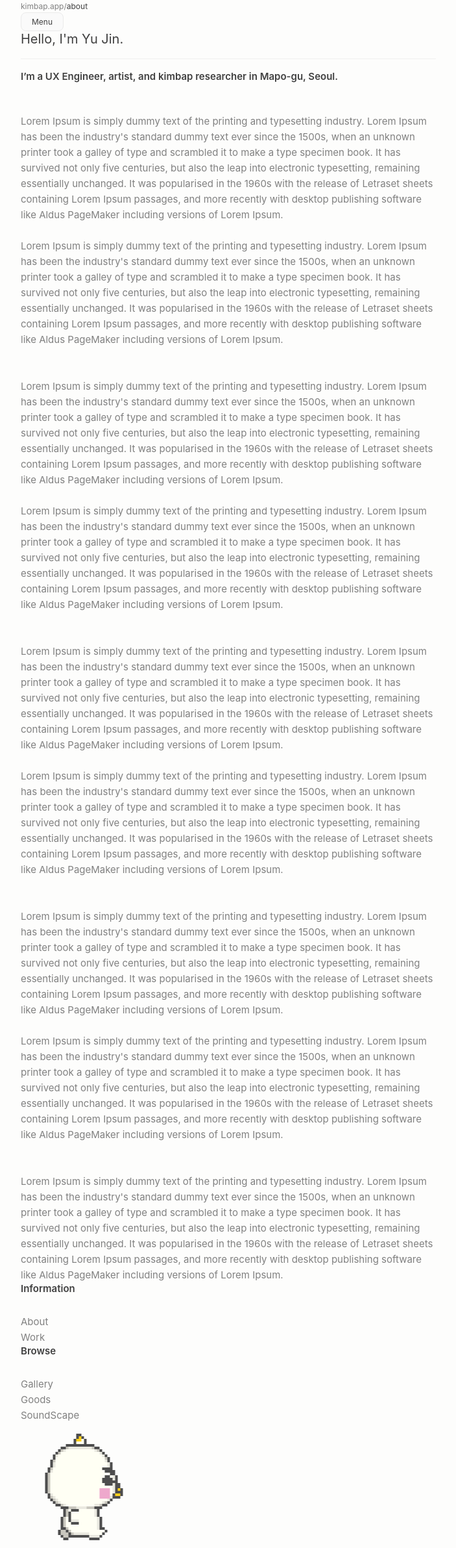
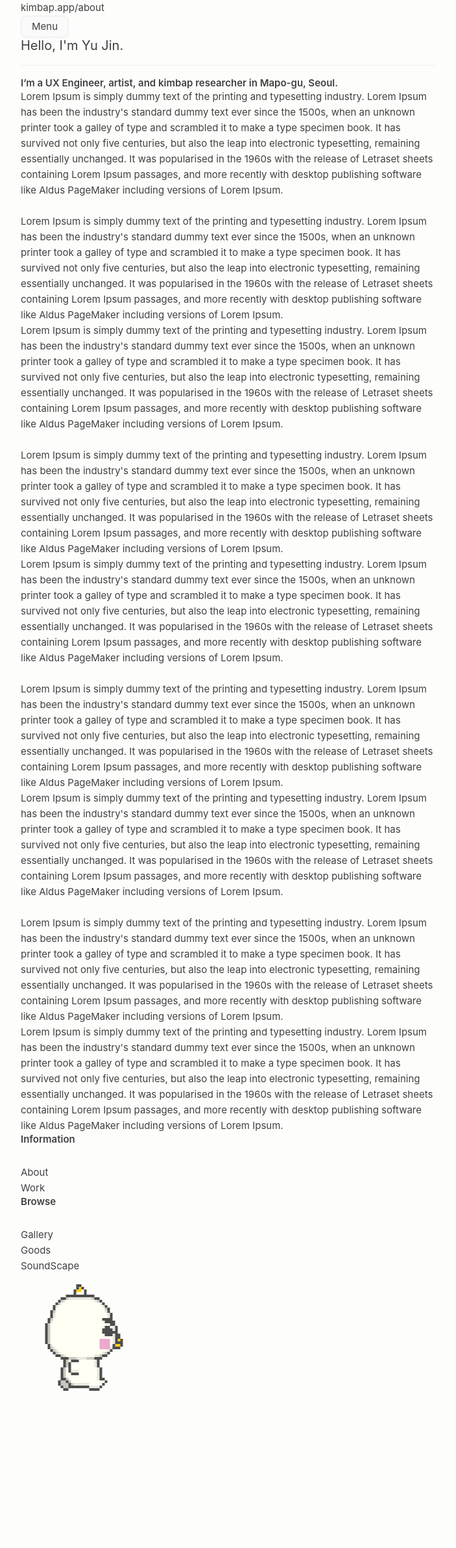
Before and after one commit to momogoyo/kimbap, a Next.js app: page /about in a window 1280 px wide. Shown: the whole page at 65% size, without its empty margins (288-991 px from the left). After the commit the page ends 2153 px from the top, so only its background shows below. Built offline with nearby package versions, Linux system fonts and the light colour scheme; no server answers.

Commit message:
🎨 convert css to tailwind

```diff
--- a/app/(information)/about/page.tsx
+++ b/app/(information)/about/page.tsx
@@ -4,38 +4,38 @@ export function AboutPage () {
   return (
     <section>
       <div className={'container'}>
-        <div className={cn('row', 'relative', 'flex', 'flex-wrap')}>
+        <div className={cn('row', 'relative')}>
           <div className={cn('line')} />
 
           <div className={cn('w-full', 'max-w-full', 'py-0', 'px-[15px]')}>
             <h2>I’m a UX Engineer, artist, and kimbap researcher in Mapo-gu, Seoul.</h2>
 
-            <p className={cn('texts', 'medium-margin-top', 'text-color-secondary')}>
+            <p className={cn('texts', 'mt-[var(--spacer-medium)]', 'text-[var(--text-secondary)]')}>
               Lorem Ipsum is simply dummy text of the printing and typesetting industry. Lorem Ipsum has been the industry's standard dummy text ever since the 1500s, when an unknown printer took a galley of type and scrambled it to make a type specimen book. It has survived not only five centuries, but also the leap into electronic typesetting, remaining essentially unchanged. It was popularised in the 1960s with the release of Letraset sheets containing Lorem Ipsum passages, and more recently with desktop publishing software like Aldus PageMaker including versions of Lorem Ipsum.
               <br />
               <br />
               Lorem Ipsum is simply dummy text of the printing and typesetting industry. Lorem Ipsum has been the industry's standard dummy text ever since the 1500s, when an unknown printer took a galley of type and scrambled it to make a type specimen book. It has survived not only five centuries, but also the leap into electronic typesetting, remaining essentially unchanged. It was popularised in the 1960s with the release of Letraset sheets containing Lorem Ipsum passages, and more recently with desktop publishing software like Aldus PageMaker including versions of Lorem Ipsum.
             </p>
 
-            <p className={cn('texts', 'medium-margin-top', 'text-color-secondary')}>
+            <p className={cn('texts', 'mt-[var(--spacer-medium)]', 'text-[var(--text-secondary)]')}>
               Lorem Ipsum is simply dummy text of the printing and typesetting industry. Lorem Ipsum has been the industry's standard dummy text ever since the 1500s, when an unknown printer took a galley of type and scrambled it to make a type specimen book. It has survived not only five centuries, but also the leap into electronic typesetting, remaining essentially unchanged. It was popularised in the 1960s with the release of Letraset sheets containing Lorem Ipsum passages, and more recently with desktop publishing software like Aldus PageMaker including versions of Lorem Ipsum.
               <br />
               <br />
               Lorem Ipsum is simply dummy text of the printing and typesetting industry. Lorem Ipsum has been the industry's standard dummy text ever since the 1500s, when an unknown printer took a galley of type and scrambled it to make a type specimen book. It has survived not only five centuries, but also the leap into electronic typesetting, remaining essentially unchanged. It was popularised in the 1960s with the release of Letraset sheets containing Lorem Ipsum passages, and more recently with desktop publishing software like Aldus PageMaker including versions of Lorem Ipsum.
             </p>
-            <p className={cn('texts', 'medium-margin-top', 'text-color-secondary')}>
+            <p className={cn('texts', 'mt-[var(--spacer-medium)]', 'text-[var(--text-secondary)]')}>
               Lorem Ipsum is simply dummy text of the printing and typesetting industry. Lorem Ipsum has been the industry's standard dummy text ever since the 1500s, when an unknown printer took a galley of type and scrambled it to make a type specimen book. It has survived not only five centuries, but also the leap into electronic typesetting, remaining essentially unchanged. It was popularised in the 1960s with the release of Letraset sheets containing Lorem Ipsum passages, and more recently with desktop publishing software like Aldus PageMaker including versions of Lorem Ipsum.
               <br />
               <br />
               Lorem Ipsum is simply dummy text of the printing and typesetting industry. Lorem Ipsum has been the industry's standard dummy text ever since the 1500s, when an unknown printer took a galley of type and scrambled it to make a type specimen book. It has survived not only five centuries, but also the leap into electronic typesetting, remaining essentially unchanged. It was popularised in the 1960s with the release of Letraset sheets containing Lorem Ipsum passages, and more recently with desktop publishing software like Aldus PageMaker including versions of Lorem Ipsum.
             </p>
-            <p className={cn('texts', 'medium-margin-top', 'text-color-secondary')}>
+            <p className={cn('texts', 'mt-[var(--spacer-medium)]', 'text-[var(--text-secondary)]')}>
               Lorem Ipsum is simply dummy text of the printing and typesetting industry. Lorem Ipsum has been the industry's standard dummy text ever since the 1500s, when an unknown printer took a galley of type and scrambled it to make a type specimen book. It has survived not only five centuries, but also the leap into electronic typesetting, remaining essentially unchanged. It was popularised in the 1960s with the release of Letraset sheets containing Lorem Ipsum passages, and more recently with desktop publishing software like Aldus PageMaker including versions of Lorem Ipsum.
               <br />
               <br />
               Lorem Ipsum is simply dummy text of the printing and typesetting industry. Lorem Ipsum has been the industry's standard dummy text ever since the 1500s, when an unknown printer took a galley of type and scrambled it to make a type specimen book. It has survived not only five centuries, but also the leap into electronic typesetting, remaining essentially unchanged. It was popularised in the 1960s with the release of Letraset sheets containing Lorem Ipsum passages, and more recently with desktop publishing software like Aldus PageMaker including versions of Lorem Ipsum.
             </p>
-            <p className={cn('texts', 'medium-margin-top', 'text-color-secondary')}>
+            <p className={cn('texts', 'mt-[var(--spacer-medium)]', 'text-[var(--text-secondary)]')}>
               Lorem Ipsum is simply dummy text of the printing and typesetting industry. Lorem Ipsum has been the industry's standard dummy text ever since the 1500s, when an unknown printer took a galley of type and scrambled it to make a type specimen book. It has survived not only five centuries, but also the leap into electronic typesetting, remaining essentially unchanged. It was popularised in the 1960s with the release of Letraset sheets containing Lorem Ipsum passages, and more recently with desktop publishing software like Aldus PageMaker including versions of Lorem Ipsum.
             </p>
           </div>
--- a/app/(information)/work/layout.tsx
+++ b/app/(information)/work/layout.tsx
@@ -1,4 +1,3 @@
-import { cn } from '@/lib/utils'
 import Hero from '@/components/Hero'
 
 interface WorkLayoutProps {
@@ -14,7 +13,7 @@ export default function WorkLayout ({
         <h1>
           Selected Projects
           <br />
-          <span className={'text-color-secondary'}>2021-06</span>
+          <span className={'text-[var(--text-secondary)]'}>2021-06</span>
         </h1>
       </Hero>
 
--- a/app/page.tsx
+++ b/app/page.tsx
@@ -12,11 +12,11 @@ export default function Home() {
 
       <section>
         <div className={'container'}>
-          <div className={cn('row', 'relative', 'flex', 'flex-wrap')}>
+          <div className={cn('row', 'relative')}>
           <div className={cn('line')} />
           <div className={cn('welcome', 'w-full', 'max-w-full', 'py-0', 'px-[15px]')}>
             <h2>Welcome</h2>
-            <p className={cn('texts', 'medium-margin-top', 'text-color-secondary')}>
+            <p className={cn('texts', 'mt-[var(--spacer-medium)]', 'text-[var(--text-secondary)]')}>
               Lorem Ipsum is simply dummy text of the printing and typesetting industry. Lorem Ipsum has been the industry's standard dummy text ever since the 1500s, when an unknown printer took a galley of type and scrambled it to make a type specimen book. It has survived not only five centuries, but also the leap into electronic typesetting, remaining essentially unchanged. It was popularised in the 1960s with the release of Letraset sheets containing Lorem Ipsum passages, and more recently with desktop publishing software like Aldus PageMaker including versions of Lorem Ipsum.
             </p>
           </div>
--- a/components/Footer/Footer.tsx
+++ b/components/Footer/Footer.tsx
@@ -8,24 +8,24 @@ export function Footer () {
   return (
     <footer className={cn('py-[12vh]')}>
       <div className={'container'}>
-        <div className={cn('row', 'flex', 'flex-wrap')}>
+        <div className={cn('row')}>
           <div className={cn('w-full', 'max-w-full', 'py-0', 'px-[15px]')}>
             <div className={cn('nav-columns', 'flex', 'mb-[12vh]')}>
               <div className={cn('column', 'w-[50%]')}>
                 <h2 className={'m-0'}>Information</h2>
                 <ul>
-                  <li className={cn('my-[10px]')}><Link className={cn('text-color-secondary')} href="/about">About</Link></li>
-                  <li className={cn('my-[10px]')}><Link className={cn('text-color-secondary')} href="/work">Work</Link></li>
+                  <li className={cn('my-[10px]')}><Link className={cn('text-[var(--text-secondary)]')} href="/about">About</Link></li>
+                  <li className={cn('my-[10px]')}><Link className={cn('text-[var(--text-secondary)]')} href="/work">Work</Link></li>
                   {/* 블로그는 나만 보이게 */}
-                  {/* <li className={cn('my-[10px]')}><Link className={cn('text-color-secondary')} href="/blog">Blog</Link></li> */}
+                  {/* <li className={cn('my-[10px]')}><Link className={cn('text-[var(--text-secondary)]')} href="/blog">Blog</Link></li> */}
                 </ul>
               </div>
               <div className={cn('column', 'w-[50%]')}>
                 <h2 className={'m-0'}>Browse</h2>
                 <ul>
-                  <li className={cn('my-[10px]')}><Link className={cn('text-color-secondary')} href="/gallery">Gallery</Link></li>
-                  <li className={cn('my-[10px]')}><Link className={cn('text-color-secondary')} href="/goods">Goods</Link></li>
-                  <li className={cn('my-[10px]')}><Link className={cn('text-color-secondary')} href="/soundscape">SoundScape</Link></li>
+                  <li className={cn('my-[10px]')}><Link className={cn('text-[var(--text-secondary)]')} href="/gallery">Gallery</Link></li>
+                  <li className={cn('my-[10px]')}><Link className={cn('text-[var(--text-secondary)]')} href="/goods">Goods</Link></li>
+                  <li className={cn('my-[10px]')}><Link className={cn('text-[var(--text-secondary)]')} href="/soundscape">SoundScape</Link></li>
                 </ul>
               </div>
             </div>
--- a/components/Header/Header.tsx
+++ b/components/Header/Header.tsx
@@ -37,12 +37,12 @@ export function Header () {
   return (
     <header>
       <div className={'container'}>
-        <div className={cn('row', 'flex', 'flex-wrap')}>
+        <div className={cn('row')}>
           <div className={cn('header-container', 'relative', 'w-full', 'max-w-full', 'py-0', 'px-[15px]', 'mt-[8vh]')}>
             <div className={cn('main-header', 'flex', 'items-center', 'justify-between')}>
               <div className={cn('header-path', 'small', 'flex', 'gap-[12px]')}>
-                <Link className={cn('text-color-secondary')} href="https://kimbap.app">kimbap.app</Link>
-                <span className={cn('text-color-secondary')}>/</span>
+                <Link className={cn('text-[var(--text-secondary)]')} href="https://kimbap.app">kimbap.app</Link>
+                <span className={cn('text-[var(--text-secondary)]')}>/</span>
                 <span>{computedPathName}</span>
               </div>
 
@@ -53,23 +53,23 @@ export function Header () {
               }
               </div>
 
-              <div className={cn('menu-panel', isOpen ? 'open' : 'close', 'bg-color-secondary')} onClick={handlePanelClick}>
+              <div className={cn('menu-panel', isOpen ? 'open' : 'close', 'bg-[color:var(--bg-secondary)]')} onClick={handlePanelClick}>
                 <div className={cn('nav-columns', 'flex')}>
                   <div className={cn('column', 'w-[50%]')}>
                     <h2 className={'m-0'}>Information</h2>
                     <ul>
-                      <li className={cn('my-[10px]')}><Link className={cn('text-color-secondary')} href="/about">About</Link></li>
-                      <li className={cn('my-[10px]')}><Link className={cn('text-color-secondary')} href="/work">Work</Link></li>
+                      <li className={cn('my-[10px]')}><Link className={cn('text-[var(--text-secondary)]')} href="/about">About</Link></li>
+                      <li className={cn('my-[10px]')}><Link className={cn('text-[var(--text-secondary)]')} href="/work">Work</Link></li>
                       {/* 블로그는 나만 보이게 */}
-                      {/* <li className={cn('my-[10px]')}><Link className={cn('text-color-secondary')} href="/blog">Blog</Link></li> */}
+                      {/* <li className={cn('my-[10px]')}><Link className={cn('text-[var(--text-secondary)]')} href="/blog">Blog</Link></li> */}
                     </ul>
                   </div>
                   <div className={cn('column', 'w-[50%]')}>
                     <h2 className={'m-0'}>Browse</h2>
                     <ul>
-                      <li className={cn('my-[10px]')}><Link className={cn('text-color-secondary')} href="/gallery">Gallery</Link></li>
-                      <li className={cn('my-[10px]')}><Link className={cn('text-color-secondary')} href="/goods">Goods</Link></li>
-                      <li className={cn('my-[10px]')}><Link className={cn('text-color-secondary')} href="/soundscape">SoundScape</Link></li>
+                      <li className={cn('my-[10px]')}><Link className={cn('text-[var(--text-secondary)]')} href="/gallery">Gallery</Link></li>
+                      <li className={cn('my-[10px]')}><Link className={cn('text-[var(--text-secondary)]')} href="/goods">Goods</Link></li>
+                      <li className={cn('my-[10px]')}><Link className={cn('text-[var(--text-secondary)]')} href="/soundscape">SoundScape</Link></li>
                     </ul>
                   </div>
                 </div>
--- a/styles/globals.css
+++ b/styles/globals.css
@@ -98,16 +98,15 @@ h6 {
   margin: 0 auto;
 }
 
-.text-color-secondary {
-  color: var(--text-secondary);
+.row {
+  display: flex;
+  flex-wrap: wrap;
 }
 
-.bg-color-secondary {
-  background-color: var(--bg-secondary);
-}
-
-.small {
-  font-size: var(--font-size-small);
+.column-100 {
+  width: 100%;
+  padding: 0 var(--gutter);
+  max-width: 100%;
 }
 
 /* Home */
@@ -143,26 +142,6 @@ h6 {
   padding: 0;
 }
 
-.medium-margin-top {
-  margin-top: var(--spacer-medium);
-}
-
-.medium-margin-bottom {
-  margin-bottom: var(--spacer-medium);
-}
-
-.small-margin-bottom {
-  margin-bottom: var(--spacer-small);
-}
-
-.text-small {
-  font-size: var(--font-size-small);
-}
-
-.text-regular {
-  font-size: var(--font-size-regular);
-}
-
 .texts {
   font-weight: 400;
   font-size: var(--font-size-regular);
@@ -183,6 +162,7 @@ h6 {
   }
 }
 
+/* image */
 .lazy {
   background-image: url('/loader.gif');
   background-size: 24px 24px;
```
Also changed, not shown: app/(browse)/gallery/layout.tsx (+14 -2 lines), app/(browse)/gallery/page.tsx (+31 -1 lines), app/(browse)/layout.tsx (deleted, +0 -26 lines), app/(information)/work/page.tsx (+10 -10 lines).
